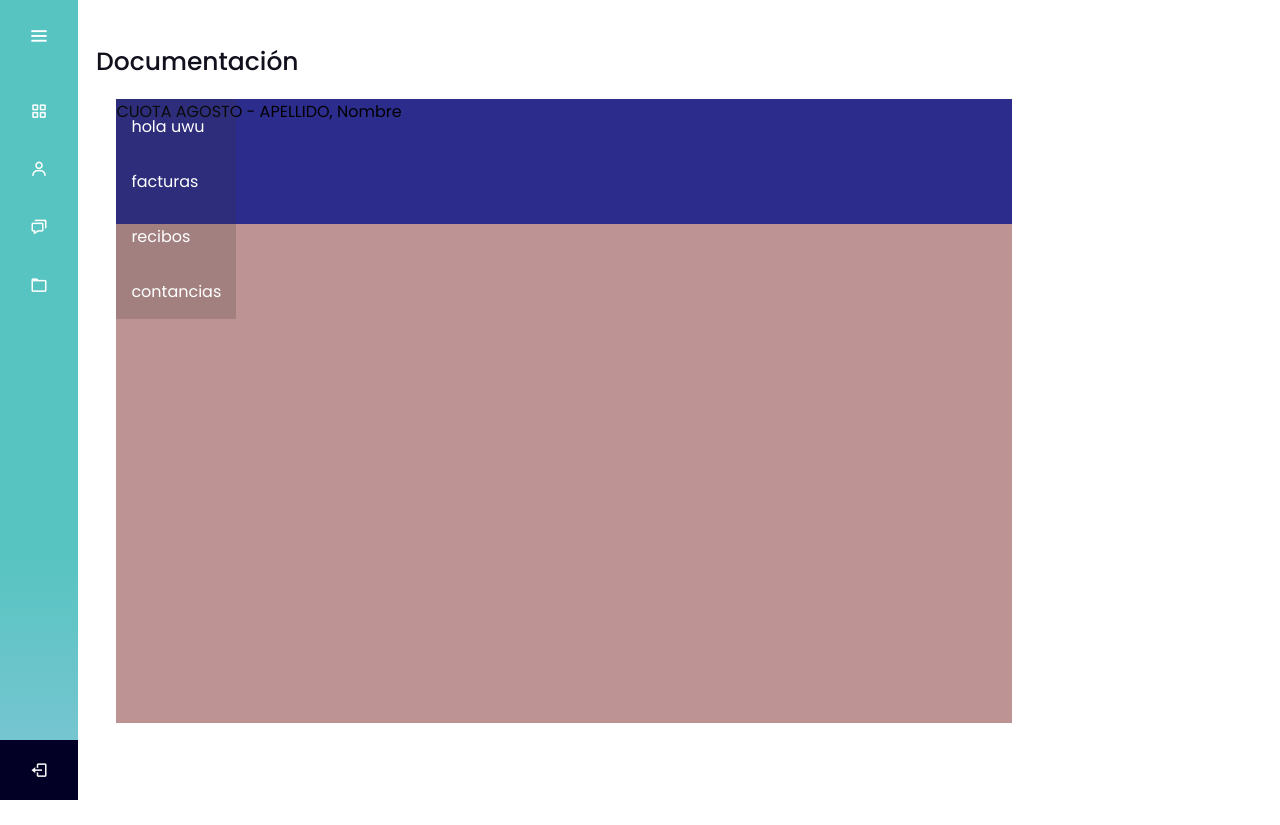
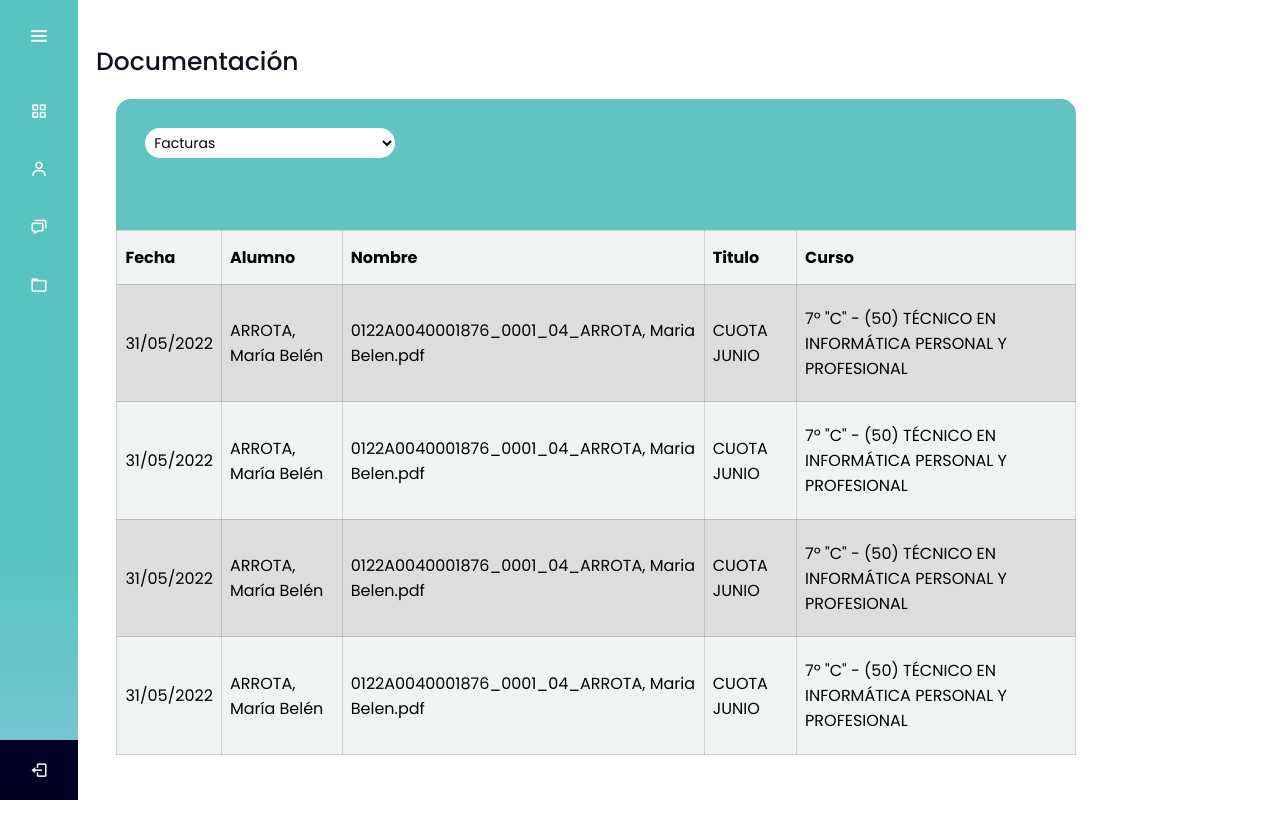
Before and after one commit to S-Rivero/Bligsed, a PHP site: page /documentos_alumnos.html in a window 1280 px wide. Run offline with PHP 8.4, Linux system fonts and the light colour scheme.

Commit message:
gxdf
gonza y belu uwu

```diff
--- a/Alumnos/cuenta_alumnos_remake.html
+++ b/Alumnos/cuenta_alumnos_remake.html
@@ -10,7 +10,7 @@
   <title>Mi Cuenta - Bligsed</title>
 </head>
 
-<body>
+<body style="overflow-y:hidden">
   <div class="sidebar">
     <div class="logo">
       <div class="logo_name">Bligsed</div>
@@ -30,7 +30,7 @@
         <span class="tooltip">Inicio</span>
       </li>
       <li>
-        <a href="cuenta_alumnos.html">
+        <a href="cuenta_alumnos_remake.html">
           <i class='bx bx-user'></i>
           <span class="links_name">Mi cuenta</span>
         </a>
@@ -91,7 +91,7 @@
                   <ul class="botones_alumno">
                     <li><a href="">Datos Personales</a></li>
                     <li><a href="">Ficha Médica</a></li>
-                    <li><a href="">Boletín</a></li>
+                    <li><a href="Boletin_alumnos_final.html">Boletín</a></li>
                     <li><a href="">Inasistencias</a></li>
                     <li><a href="">Mensajes</a></li>
                   </ul>
--- a/Alumnos/documentos_alumnos.css
+++ b/Alumnos/documentos_alumnos.css
@@ -2,52 +2,52 @@
     display: grid;
     grid-template-columns: 19% auto auto;
     grid-template-rows: 20% 80%;
-    width: 70vw;
-    height: 78vh;
-    background-color: rgb(190, 147, 147);
+    width: 75vw;
+    height: 82vh;
+    background-color:  rgba(4, 83, 63, 0.059);
     margin-left: 3vw;
+    border-top-left-radius: 17px;
+    border-top-right-radius: 17px;
 }
 
 .contenedor_nombre_doc{
     grid-column: 1 / span 3;
-    background-color:rgb(144, 144, 231);
     display: flex;
-    position: absolute;
-    background-color: #3333;
+    background-color: rgba(97,196,193,10);
+    border-top-left-radius: 15px;
+    border-top-right-radius: 15px;
 }
 
-.contenedor_data_doc{
-    grid-column: 1 / span 3;
-    background-color:rgb(44, 44, 141);
-    display: flex;
+select{
+    background: white;
+    border: none;
+    font-size: 14px;
+    height: 30px;
+    padding: 5px;
+    width: 250px;
+    border-radius: 15px;
+    margin-top: 3%;
+    margin-left: 3%
 }
 
-.menu_facturas li a{
-    display: block;
-    padding: 15px;
-    color: #ffff;
-    text-decoration: none;
-    list-style: none;
-}
+select:focus{ outline: none;}
 
-.menu_facturas ul{
-    list-style: none;
-}
+.home-section table{
+    grid-column: 1 / span 3;
+    border-collapse: collapse;
 
-.menu_facturas{
-    list-style: none;
+    width: 100%;
 }
 
 
-.submenu{
-    position: absolute;
-    background: #3333;
-    width: 120%;
-}
 
-.submenu li a{
-    display: block;
-    color: #fff;
-    padding: 15px;
-    text-decoration: none;
-}
+
+td, th {
+    border: 1px solid #6e6f6f41;
+    text-align: left;
+    padding: 8px;
+  }
+
+  tr:nth-child(even) {
+    background-color: #dddddd;
+  }
--- a/Alumnos/documentos_alumnos.html
+++ b/Alumnos/documentos_alumnos.html
@@ -29,7 +29,7 @@
         <span class="tooltip">Inicio</span>
       </li>
       <li>
-        <a href="cuenta_alumnos.html">
+        <a href="cuenta_alumnos_remake.html">
           <i class='bx bx-user'></i>
           <span class="links_name">Mi cuenta</span>
         </a>
@@ -65,18 +65,53 @@
     <div class="text">Documentación</div>
       <div class="contenedor_documentacion">
       <div class="contenedor_nombre_doc">
-        <ul class="menu_facturas">
-          <li><a href="#">hola uwu</a></li>
-          <ul class="sub_menu">
-          <li><a href="#">facturas</a></li>
-          <li><a href="#">recibos</a></li>
-          <li><a href="#">contancias</a></li>
-        </ul>
-        </ul>
+
+        <select name="tipo_doc">
+          <option value="facturas">Facturas</option>
+          <option value="recibos">Recibos</option>
+          <option value="constancias">Constancias</option>
+          <option value="permisos">Permisos</option>
+        </select>
       </div>
-      <div class="contenedor_data_doc">CUOTA AGOSTO - APELLIDO, Nombre</div>
+      <table>
+        <tr>
+          <th>Fecha</th>
+          <th>Alumno</th>
+          <th>Nombre</th>
+          <th>Titulo</th>
+          <th>Curso</th>
+        </tr>
+        <tr>
+          <td>31/05/2022</td>
+          <td>ARROTA, María Belén</td>
+          <td>0122A0040001876_0001_04_ARROTA, Maria Belen.pdf</td>
+          <td>CUOTA JUNIO</td>
+          <td>7º "C" - (50) TÉCNICO EN INFORMÁTICA PERSONAL Y PROFESIONAL</td>
+        </tr>
+        <tr>
+          <td>31/05/2022</td>
+          <td>ARROTA, María Belén</td>
+          <td>0122A0040001876_0001_04_ARROTA, Maria Belen.pdf</td>
+          <td>CUOTA JUNIO</td>
+          <td>7º "C" - (50) TÉCNICO EN INFORMÁTICA PERSONAL Y PROFESIONAL</td>
+        </tr>
+        <tr>
+          <td>31/05/2022</td>
+          <td>ARROTA, María Belén</td>
+          <td>0122A0040001876_0001_04_ARROTA, Maria Belen.pdf</td>
+          <td>CUOTA JUNIO</td>
+          <td>7º "C" - (50) TÉCNICO EN INFORMÁTICA PERSONAL Y PROFESIONAL</td>
+        </tr>
+        <tr>
+          <td>31/05/2022</td>
+          <td>ARROTA, María Belén</td>
+          <td>0122A0040001876_0001_04_ARROTA, Maria Belen.pdf</td>
+          <td>CUOTA JUNIO</td>
+          <td>7º "C" - (50) TÉCNICO EN INFORMÁTICA PERSONAL Y PROFESIONAL</td>
+        </tr>
+
+      </table>
     </div>
-
   </section>
   <script>
     let sidebar = document.querySelector(".sidebar");
--- a/Alumnos/inicio_alumnos.html
+++ b/Alumnos/inicio_alumnos.html
@@ -8,7 +8,7 @@
   <meta name="viewport" content="width=device-width, initial-scale=1.0">
 </head>
 
-<body>
+<body style="overflow-y:hidden">
   <div class="sidebar">
     <div class="logo">
       <div class="logo_name">Bligsed</div>
```
Also changed, not shown: Alumnos/Boletin_Alumnos_cuatri.html (renamed from Alumnos/cuenta_alumnos_boletin.html, +73 -44 lines), Alumnos/Boletin_alumnos_final.html (renamed from Alumnos/cuenta_alumnos.html, +73 -60 lines), Alumnos/cuenta_alumnos.css (deleted, +0 -173 lines), Alumnos/cuenta_alumnos_remake.css (+17 -6 lines).
